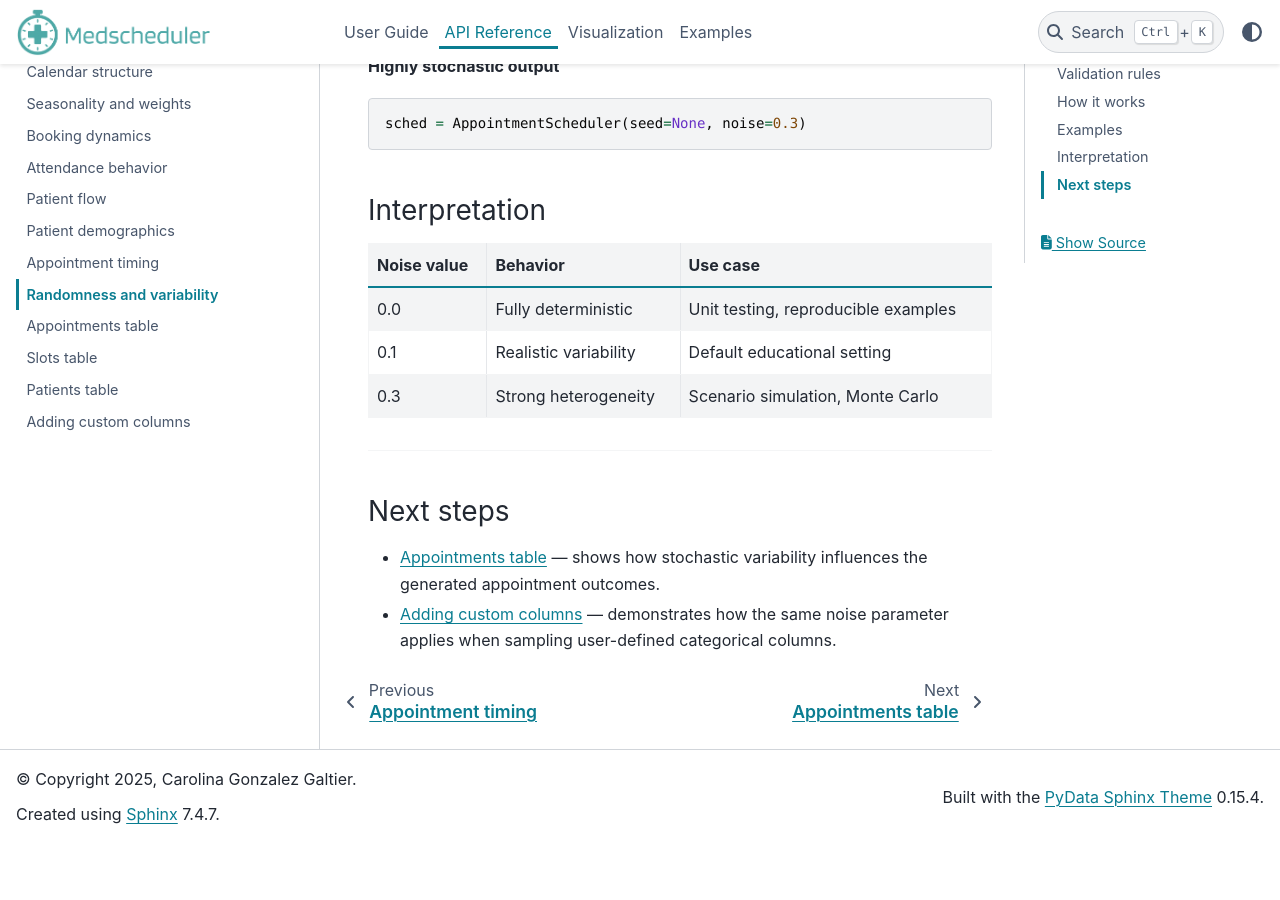
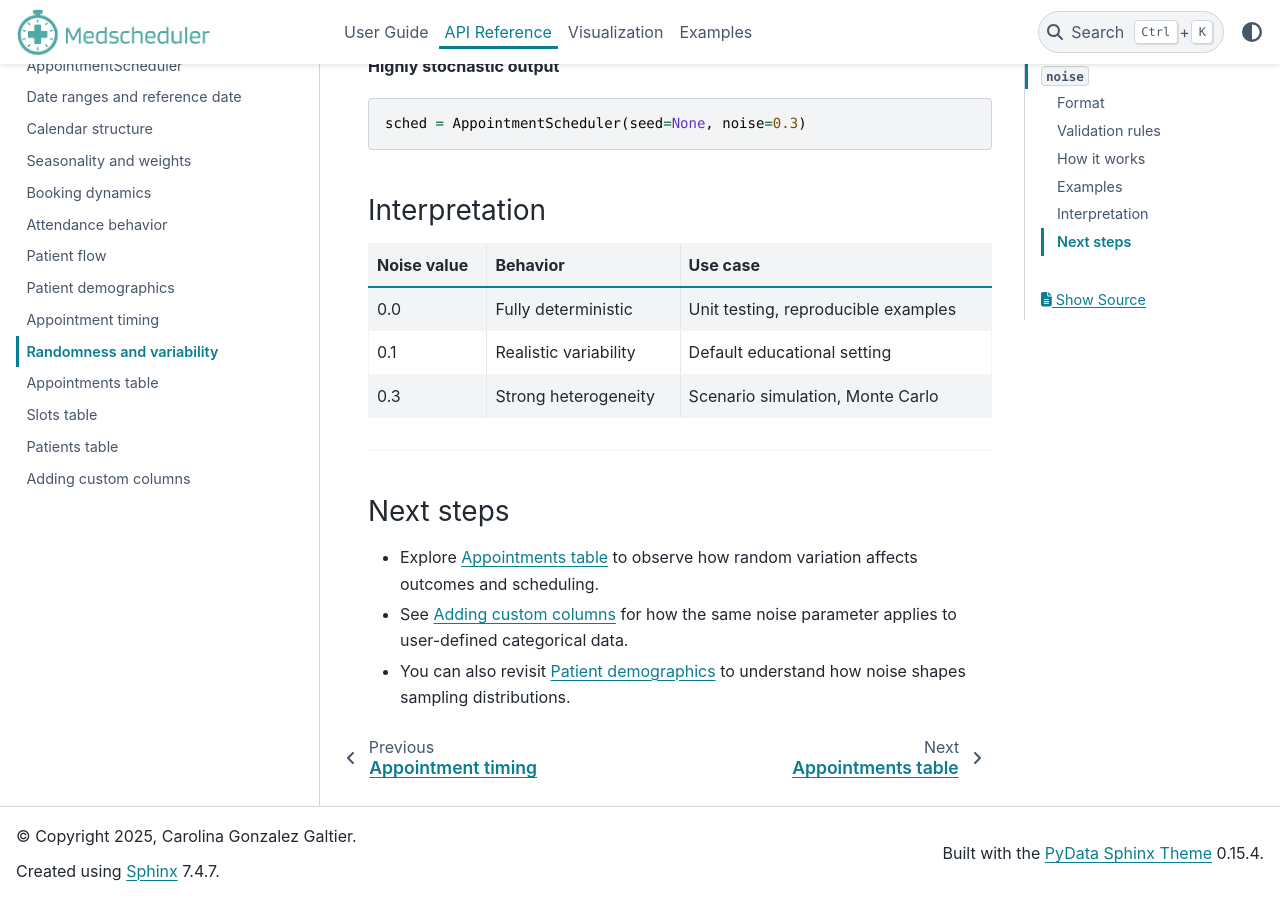
Before and after one commit to carogaltier/medscheduler, a Sphinx documentation site: the page built from docs/api-reference/randomness_and_noise.md, in a window 1280 px wide and 900 px high, scrolled down 2972 px. Built offline with Sphinx 7.4.7 and the PyData theme 0.15.4, drawn with Linux system fonts in a browser that asks for light colours; before the commit the page ends 3815 px from its top, so only the background shows below that.

Commit message:
Update randomness_and_noise.md

```diff
--- a/docs/api-reference/randomness_and_noise.md
+++ b/docs/api-reference/randomness_and_noise.md
@@ -105,6 +105,6 @@
 ---
 
 ### Next steps
-
-- {doc}`appointments_table` — shows how stochastic variability influences the generated appointment outcomes.
-- {doc}`custom_columns` — demonstrates how the same noise parameter applies when sampling user-defined categorical columns.
+- Explore {doc}`appointments_table` to observe how random variation affects outcomes and scheduling.
+- See {doc}`custom_columns` for how the same noise parameter applies to user-defined categorical data.
+- You can also revisit {doc}`patient_demographics` to understand how noise shapes sampling distributions.
```
